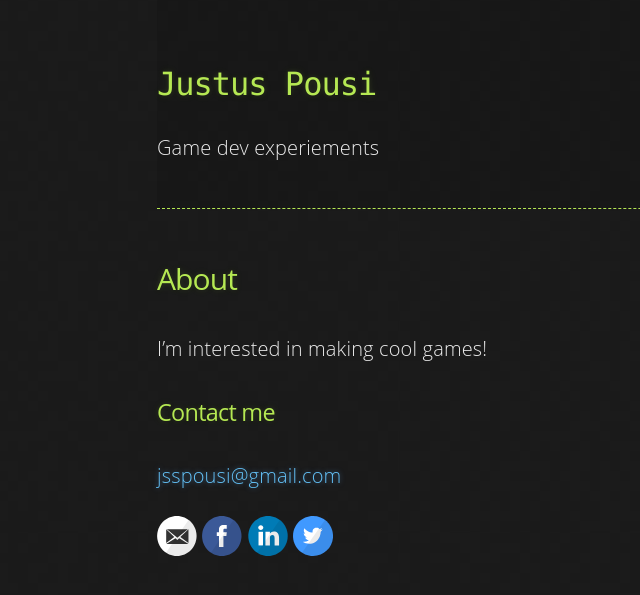
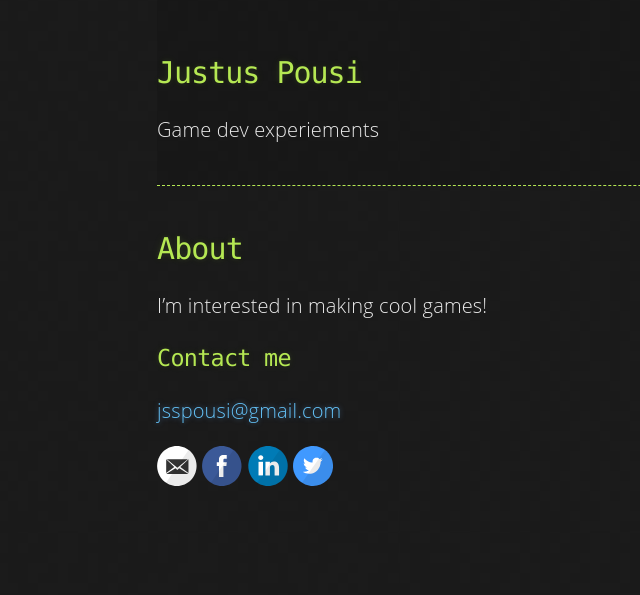
Before and after one commit to barocon/barocon.github.io, a Jekyll site: the page built from about.md, in a window 1280 px wide. Shown: the top 595 px of the page, without its empty margins (133-773 px from the left). Built offline with Jekyll 4.4.1, drawn with Linux system fonts in a browser that asks for light colours.

Commit message:
style fixes

```diff
--- a/_sass/jekyll-theme-hacker.scss
+++ b/_sass/jekyll-theme-hacker.scss
@@ -5,7 +5,6 @@ body {
   padding: 0;
   background: #151515 url("../images/bkg.png") 0 0;
   color: #eaeaea;
-  font-size: 16px;
   line-height: 1.5;
 
 	padding: 0 1.25rem;
@@ -14,7 +13,6 @@ body {
 	font-weight: 300;
 	font-style: normal;
 	font-size: 1.125rem;
-	line-height: 2;
 	letter-spacing: .01rem;
 	font-size: 1.25rem;
   /*font-family: Monaco, "Bitstream Vera Sans Mono", "Lucida Console", Terminal, monospace;*/
@@ -56,7 +54,7 @@ header {
 }
 
 header h1 {
-  font-size: 32px;
+  font-size: 30px;
   line-height: 1.5;
   /*margin: 0 0 0 -40px;
   font-weight: bold;*/
@@ -100,7 +98,7 @@ section img {
 
 h1, h2, h3, h4, h5, h6 {
   font-weight: normal;
-  /*font-family: Monaco, "Bitstream Vera Sans Mono", "Lucida Console", Terminal, monospace;*/
+  font-family: Monaco, "Bitstream Vera Sans Mono", "Lucida Console", Terminal, monospace;
   color: #b5e853;
   letter-spacing: -0.03em;
   text-shadow: 0 1px 1px rgba(0, 0, 0, 0.1),
```
